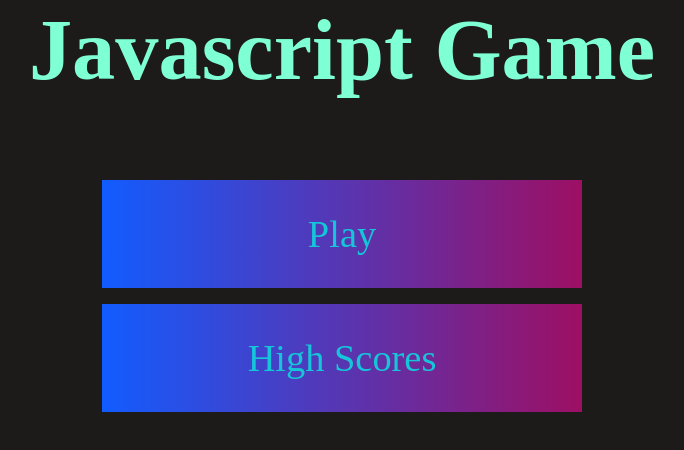
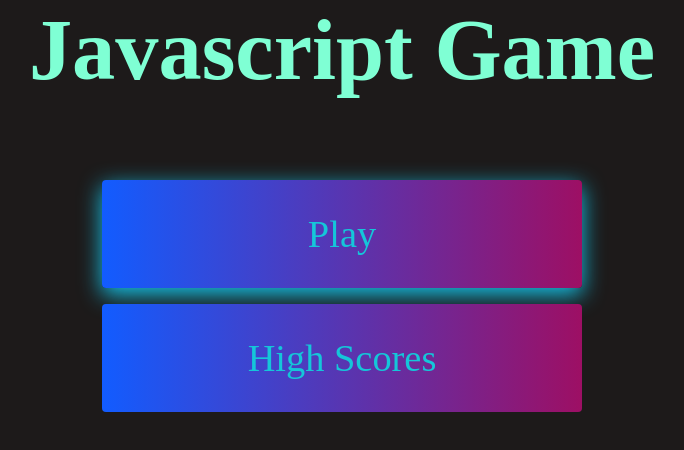
Before and after one commit to vanessaoja/Code-Quiz, a plain HTML site: page index.html in a window 1280 px wide. In both pictures the pointer is over the link "Play". Shown: the whole page, without its empty margins (298-982 px from the left). Drawn offline with Linux system fonts and the light colour scheme.

Commit message:
added cursor

```diff
--- a/style.css
+++ b/style.css
@@ -50,5 +50,12 @@ h2 {
     margin-bottom: 1rem;
     text-decoration: none;
     color: rgb(21, 198, 217);
-    background: linear-gradient(90deg,rgb(18,92,255) 0%, rgb(157, 15, 100))
+    background: linear-gradient(90deg,rgb(18,92,255) 0%, rgb(157, 15, 100));
+    border-radius: 4px;
 }
+.btn:hover{
+    cursor: pointer;
+    box-shadow: 0 0.4rem 1.4rem 0 rgba(21, 198, 235, 217);
+    transition: transform 150ms;
+
+}
```
